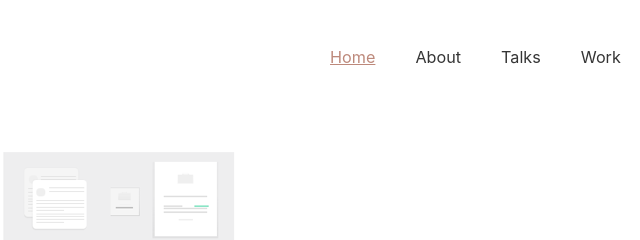
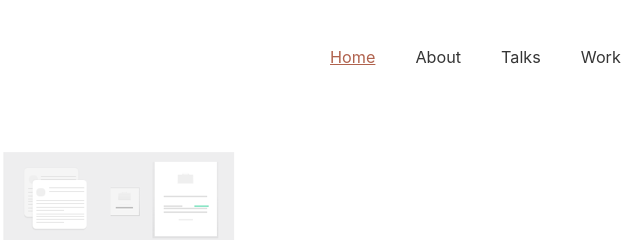
Before and after one commit to akankshach29/coderchachi.com, a Gatsby site: page / in a window 1280 px wide. Shown: the top 240 px of the page, 545-1185 px from the left. Built offline with nearby package versions, Linux system fonts and the light colour scheme; Gatsby itself is replaced by a stand-in of ours.

Commit message:
menu-selected color change

```diff
--- a/src/components/menu.css
+++ b/src/components/menu.css
@@ -24,7 +24,7 @@ li {
 
 .menu__item--selected {
   text-decoration: underline;
-  color: rgb(189, 137, 123);
+  color: rgb(176, 98, 77);
 }
 
 .menu__button {
```
